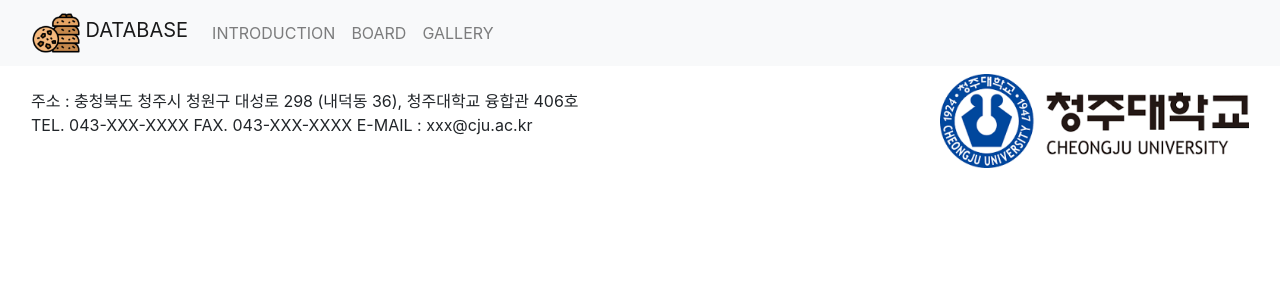
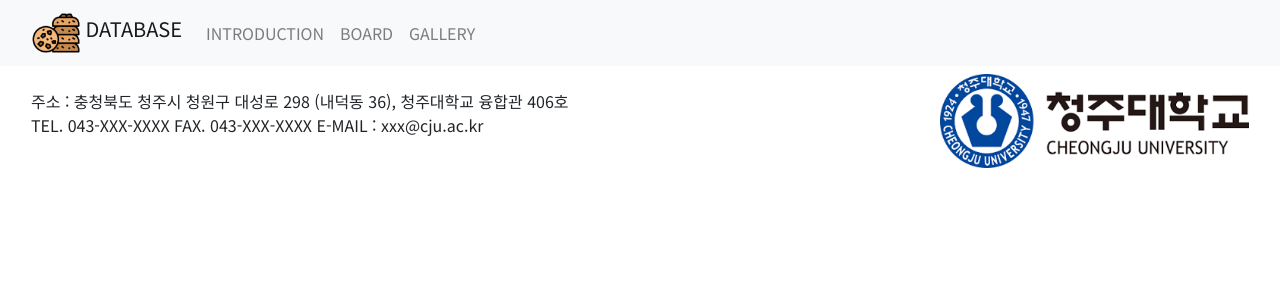
Before and after one commit to zu128/lab-web, a Django app: page / in a window 1280 px wide. Shown: the top 300 px of the page. Run offline with Django 4.2, Linux system fonts and the light colour scheme; some libraries are stand-ins or nearby versions.

Commit message:
add font

```diff
--- a/templates/base.html
+++ b/templates/base.html
@@ -14,7 +14,20 @@
     <script src="{% static 'jquery-3.6.0.min.js' %}"></script>
     <!--Bootstrap JS -->
     <script src="{% static 'bootstrap.min.js' %}"></script>
+    <!-- google font -->
+    <link rel="preconnect" href="https://fonts.googleapis.com">
+    <link rel="preconnect" href="https://fonts.gstatic.com" crossorigin>
+    <link href="https://fonts.googleapis.com/css2?family=Noto+Sans+KR&display=swap" rel="stylesheet">
+
+    <!-- Title -->
     <title>lab</title>
+
+    <!-- style -->
+    <style>
+        * {
+            font-family: 'Noto Sans KR';
+        }
+    </style>
 </head>
 <body>
 {% include 'navbar2.html' %}
```
